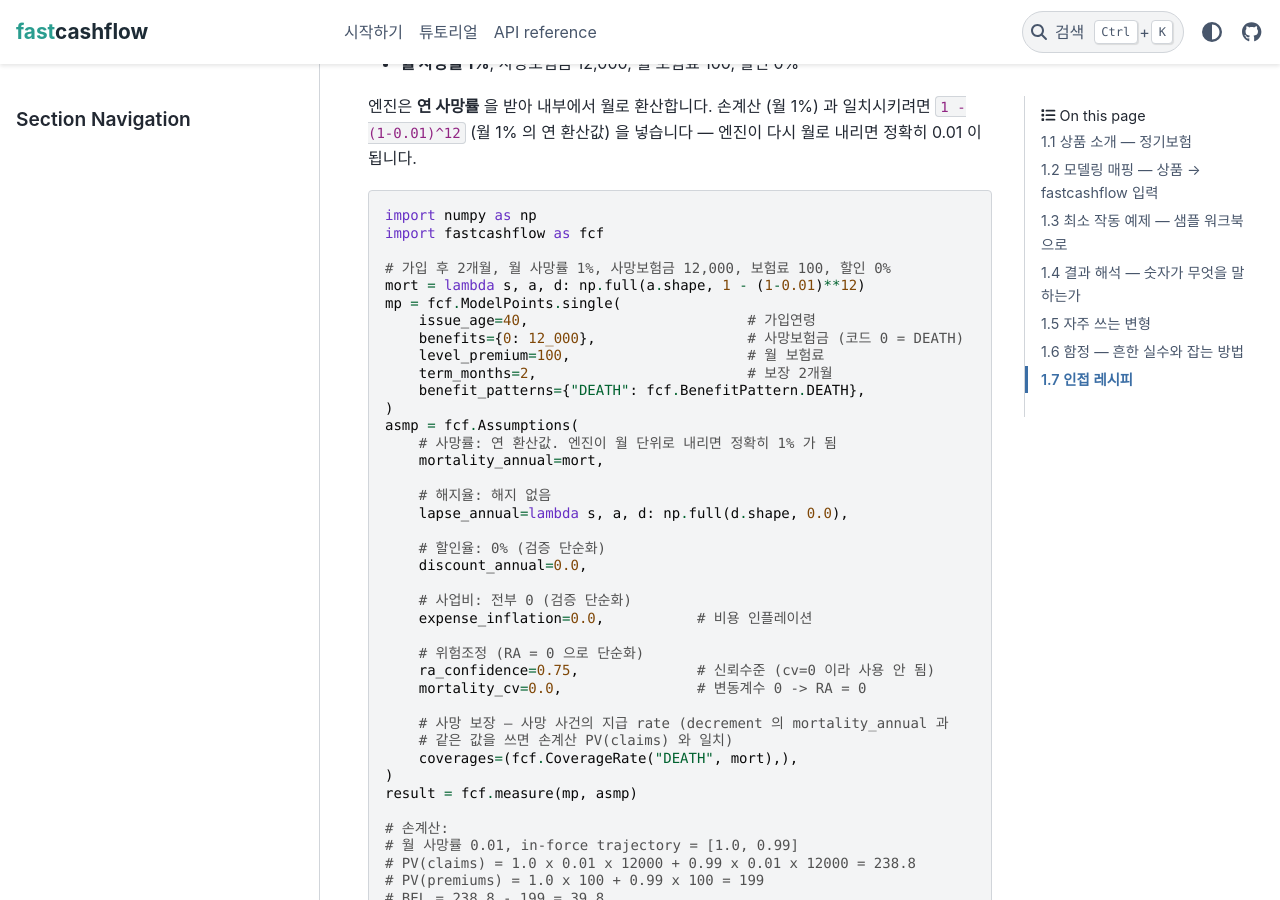
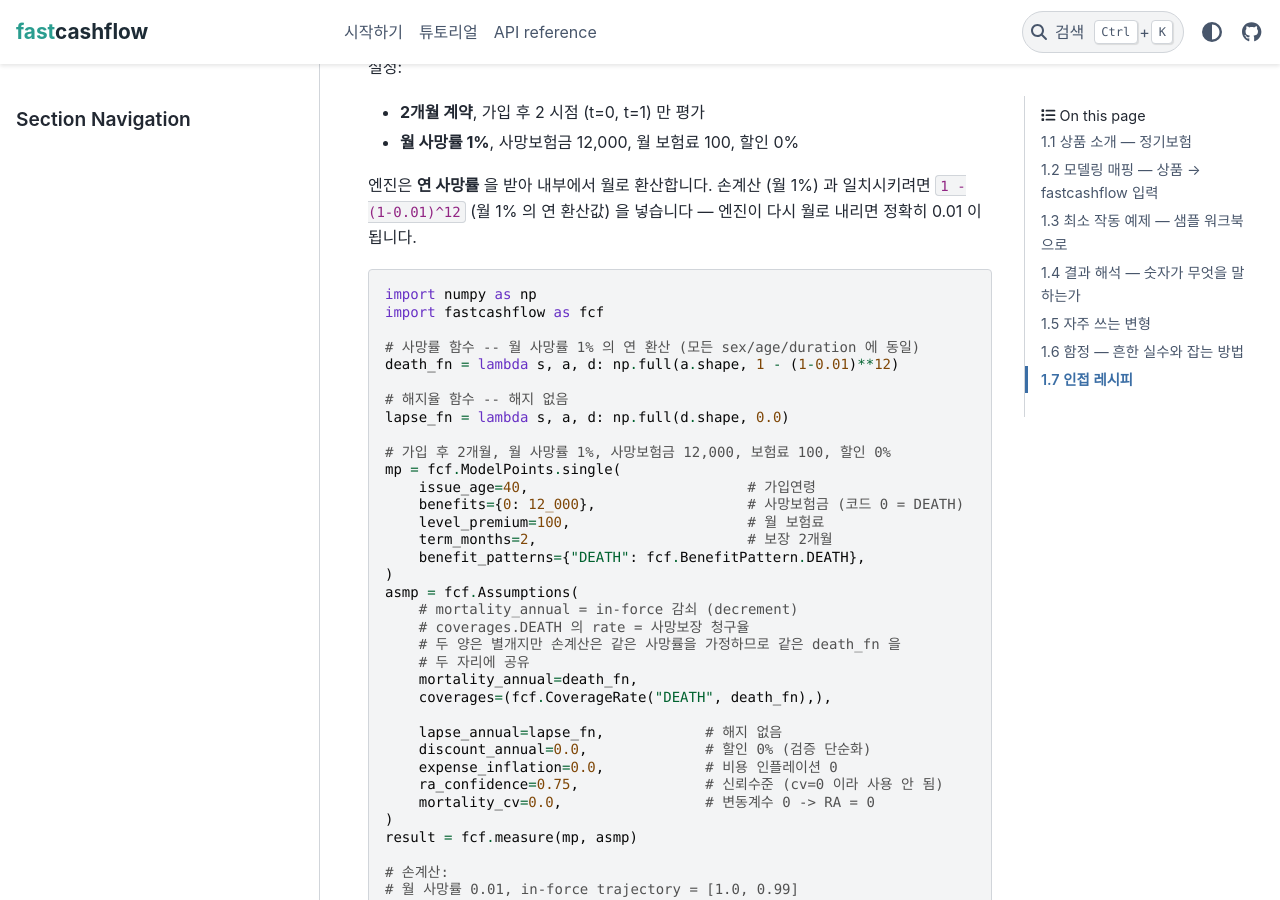
Before and after one commit to seokhoonj/fastcashflow, a Sphinx documentation site: the page built from docs/cookbook/01-term-life.md, in a window 1280 px wide and 900 px high, scrolled down 11299 px. Built offline with Sphinx 7.4.7 and the PyData theme 0.15.4, drawn with Linux system fonts in a browser that asks for light colours; some of the changed text lies outside the part shown.

Commit message:
docs: align cookbook rate-callable style with hands-on tutorials
ch01 §1.3 still framed the bundled sample as an 8-contract block; the
sample carries 11 contracts across three products now, so the prose
trips a reader who runs the example. Also adds a one-line note that
the demo applies one segment's basis to the whole portfolio and points
to value_segmented for the real multi-segment routing path.

ch01 §1.6 hand-calc and ch11 §profitable example shift from one-letter
rate-callable names (mort, lapse) to death_fn / lapse_fn, lifted onto
their own lines with a title-style comment above each. Same wiring as
before, just the lift-and-share variant of the Assumptions-construction
pattern the tutorials now use.

Engine outputs unchanged (ch01 hand-calc still lands on 39.80, ch11
profitable still shows the same CSM trajectory).

````diff
--- a/docs/cookbook/01-term-life.md
+++ b/docs/cookbook/01-term-life.md
@@ -127,11 +127,14 @@ RA 파라미터, coverages, state_model) 한 번에 출력합니다.
 import fastcashflow as fcf
 
 # 샘플 워크북 로드 (패키지 내장)
-basis = fcf.load_sample_assumptions()    # {(product, channel): Assumptions}
-mp = fcf.load_sample_model_points()      # ModelPoints, 보유계약 8건
+basis = fcf.load_sample_assumptions()    # {(product_code, channel_code): Assumptions}
+mp = fcf.load_sample_model_points()      # ModelPoints, 보유계약 11건 (정기·건강·종신 혼합)
 
-# 평가할 segment 선택 (한 상품에 두 채널)
-asmp = basis[("TERM_LIFE_A", "GA")]           # 또는 ("TERM_LIFE_A", "FC")
+# 평가할 segment 선택 — 여기서는 데모용으로 가정 하나만 골라 전체 11건에
+# 동일하게 적용합니다. 실무에서 segment 가 섞인 portfolio 는 각 계약을
+# 자기 (상품, 채널) segment 의 가정에 맞춰 라우팅하는
+# `value_segmented(mp, basis)` 를 씁니다.
+asmp = basis[("TERM_LIFE_A", "GA")]           # 또는 다른 키
 
 # 측정 -- 두 가지 방법
 detail = fcf.measure(mp, asmp)
@@ -167,10 +170,10 @@ CSM :               0
 Loss:      35,001,727
 ```
 
-코드 한 번 돌리면 포트폴리오 8건의 BEL / RA / CSM 합계를 얻습니다.
-샘플 portfolio 는 사업비가 보험료 유입을 넘어 **손실** 이 나는 묶음 —
-CSM = 0 이고 손실분이 즉시 `loss_component` 로 인식됩니다 (자세한
-해석은 다음 절).
+코드 한 번 돌리면 portfolio 11건 전체에 그 segment 의 가정을 적용한
+BEL / RA / CSM 합계를 얻습니다. 샘플 portfolio 는 보험료 대비 보장이
+빠듯하게 매겨져 **손실부담** 으로 잡히는 계약이 많아, CSM = 0 이고
+손실분이 즉시 `loss_component` 로 인식됩니다 (자세한 해석은 다음 절).
 
 ### 자기 워크북으로 바꾸기
 
@@ -475,8 +478,13 @@ assumptions = fcf.Assumptions(
 import numpy as np
 import fastcashflow as fcf
 
+# 사망률 함수 -- 월 사망률 1% 의 연 환산 (모든 sex/age/duration 에 동일)
+death_fn = lambda s, a, d: np.full(a.shape, 1 - (1-0.01)**12)
+
+# 해지율 함수 -- 해지 없음
+lapse_fn = lambda s, a, d: np.full(d.shape, 0.0)
+
 # 가입 후 2개월, 월 사망률 1%, 사망보험금 12,000, 보험료 100, 할인 0%
-mort = lambda s, a, d: np.full(a.shape, 1 - (1-0.01)**12)
 mp = fcf.ModelPoints.single(
     issue_age=40,                          # 가입연령
     benefits={0: 12_000},                  # 사망보험금 (코드 0 = DEATH)
@@ -485,25 +493,18 @@ mp = fcf.ModelPoints.single(
     benefit_patterns={"DEATH": fcf.BenefitPattern.DEATH},
 )
 asmp = fcf.Assumptions(
-    # 사망률: 연 환산값. 엔진이 월 단위로 내리면 정확히 1% 가 됨
-    mortality_annual=mort,
+    # mortality_annual = in-force 감쇠 (decrement)
+    # coverages.DEATH 의 rate = 사망보장 청구율
+    # 두 양은 별개지만 손계산은 같은 사망률을 가정하므로 같은 death_fn 을
+    # 두 자리에 공유
+    mortality_annual=death_fn,
+    coverages=(fcf.CoverageRate("DEATH", death_fn),),
 
-    # 해지율: 해지 없음
-    lapse_annual=lambda s, a, d: np.full(d.shape, 0.0),
-
-    # 할인율: 0% (검증 단순화)
-    discount_annual=0.0,
-
-    # 사업비: 전부 0 (검증 단순화)
-    expense_inflation=0.0,           # 비용 인플레이션
-
-    # 위험조정 (RA = 0 으로 단순화)
-    ra_confidence=0.75,              # 신뢰수준 (cv=0 이라 사용 안 됨)
-    mortality_cv=0.0,                # 변동계수 0 -> RA = 0
-
-    # 사망 보장 — 사망 사건의 지급 rate (decrement 의 mortality_annual 과
-    # 같은 값을 쓰면 손계산 PV(claims) 와 일치)
-    coverages=(fcf.CoverageRate("DEATH", mort),),
+    lapse_annual=lapse_fn,            # 해지 없음
+    discount_annual=0.0,              # 할인 0% (검증 단순화)
+    expense_inflation=0.0,            # 비용 인플레이션 0
+    ra_confidence=0.75,               # 신뢰수준 (cv=0 이라 사용 안 됨)
+    mortality_cv=0.0,                 # 변동계수 0 -> RA = 0
 )
 result = fcf.measure(mp, asmp)
 
````
Also changed, not shown: docs/cookbook/11-validation.md (+7 -4 lines).
